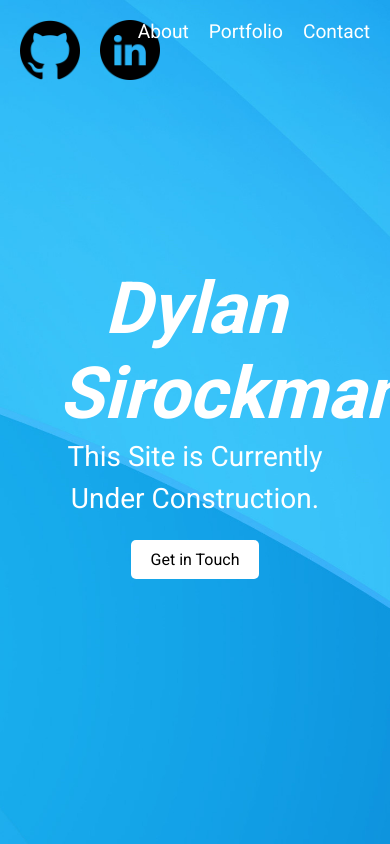
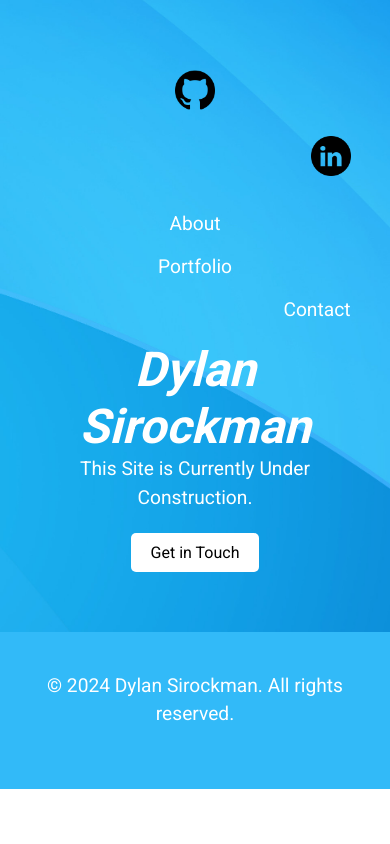
Before and after one commit to dylansirockman/dylansirockman-site, a plain HTML site: page index.html in a window 390 px wide. Shown: the top 844 px of the page. Drawn offline with Linux system fonts and the light colour scheme; some packages are replaced by stand-ins of ours; a script that the page names is missing.

Commit message:
Update styles.css
compatibility for mobile

```diff
--- a/styles.css
+++ b/styles.css
@@ -60,7 +60,7 @@ h1 {
 }
 
 p {
-    font-size: 1.75em; /* Adjust the font size of the short line of text */
+    font-size: 1.75em;
 }
 
 section {
@@ -186,3 +186,54 @@ form button {
 form button:hover {
     background-color: #555;
 }
+
+/* Media queries for responsive design */
+
+@media screen and (max-width: 768px) {
+    .container {
+        width: 90%;
+    }
+
+    header {
+        height: auto;
+        padding: 40px 0;
+    }
+
+    nav ul {
+        flex-direction: column;
+    }
+
+    nav ul li {
+        margin: 10px 0;
+    }
+
+    h1 {
+        font-size: 3em;
+    }
+
+    p {
+        font-size: 1.2em;
+    }
+
+    .top-left,
+    .top-right {
+        position: static;
+        margin-bottom: 20px;
+    }
+
+    .top-left ul li,
+    .top-right ul li {
+        display: block;
+        margin: 10px auto;
+    }
+
+    .top-left ul li:last-child,
+    .top-right ul li:last-child {
+        margin-bottom: 0;
+    }
+
+    .top-left ul li a img {
+        height: 40px;
+        width: 40px;
+    }
+}
```
